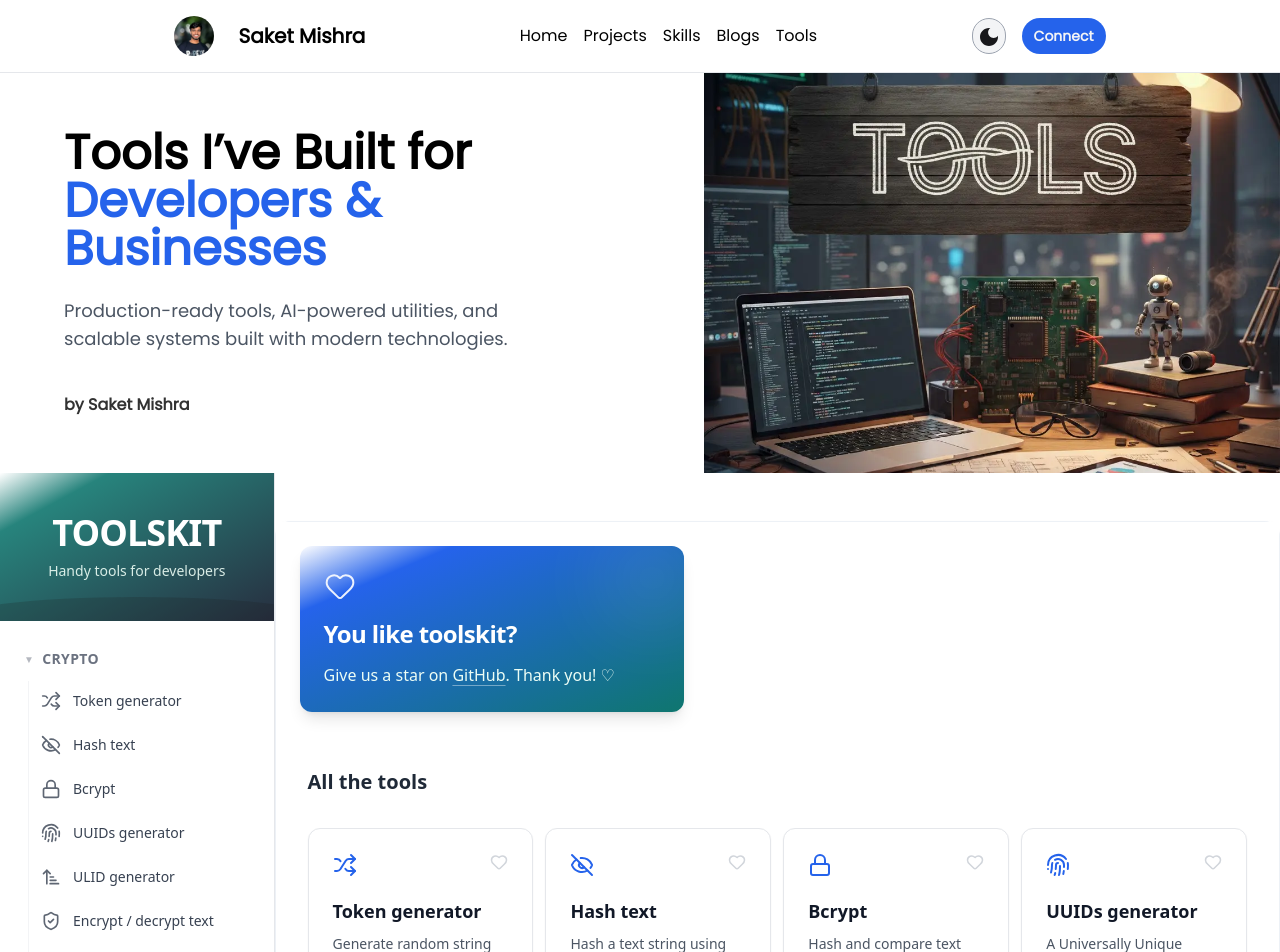
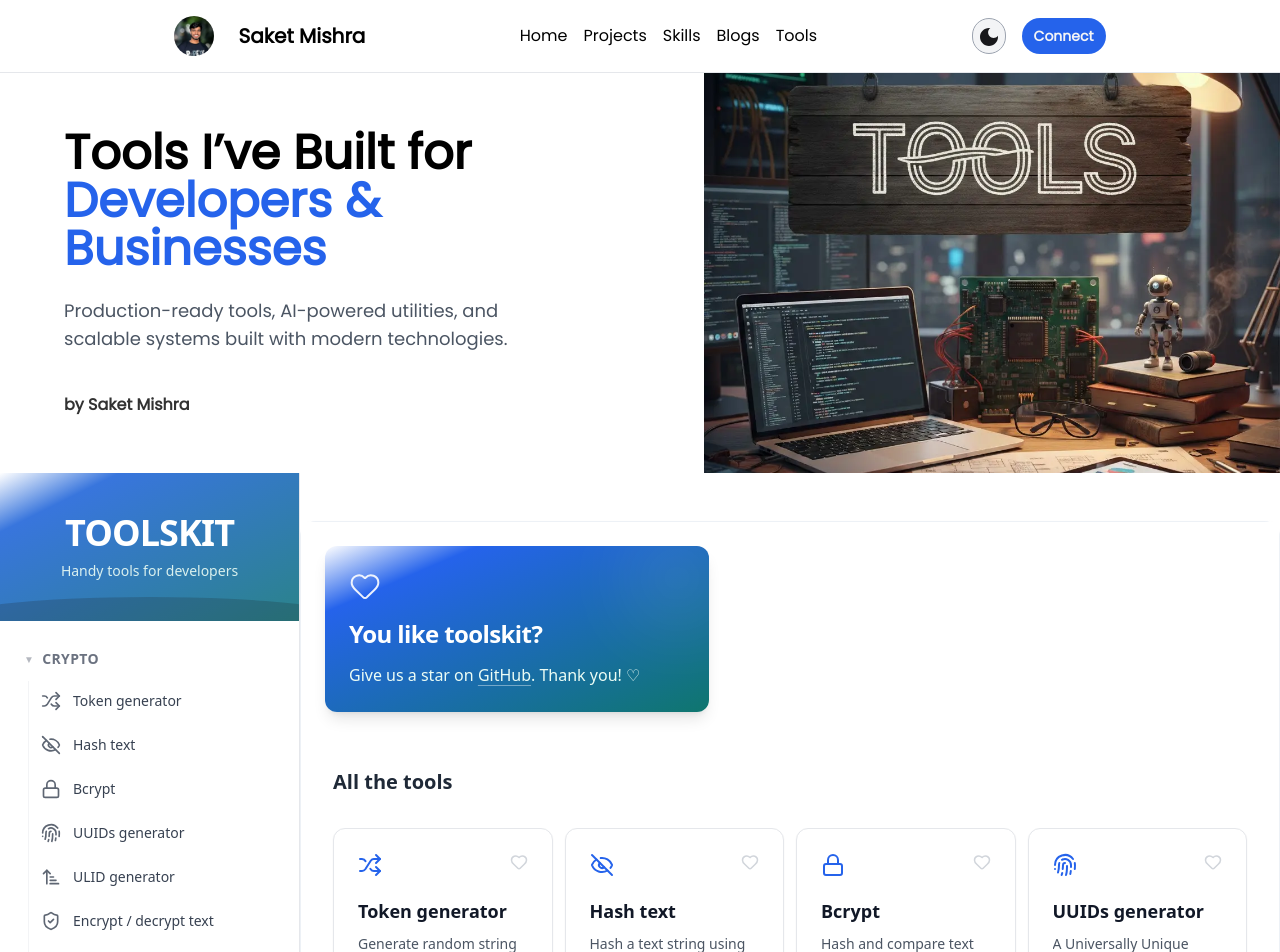
Before and after one commit to Saketmishra14/Portfolio-SM, a React (Vite) app: page /Tool in a window 1280 px wide. Shown: the top 952 px of the page. Built offline with nearby package versions, Linux system fonts and the light colour scheme; the HTML template or start-up script is replaced by a standard one.

Commit message:
fix error

```diff
--- a/src/components/developerTool/HeroSection.jsx
+++ b/src/components/developerTool/HeroSection.jsx
@@ -26,11 +26,25 @@ const HeroSection = () => {
   </div>
 
   {/* Right Side: Image */}
-  <div className="flex-[0.5] relative h-64 lg:h-full">
+  <div className="flex-[0.5] relative
+  h-40
+  sm:h-56
+  md:h-72
+  lg:h-full
+  w-full
+  flex items-center justify-center
+">
   <img
     src={toolHeroImg}
     alt="Binary numbers banner"
-      className="w-full h-full object-cover"
+    className="
+      w-full
+      h-full
+      object-contain
+      sm:object-contain
+      md:object-cover
+      lg:object-cover
+    "
     loading="eager"
   />
 </div>
--- a/src/components/developerTool/ToolLink.jsx
+++ b/src/components/developerTool/ToolLink.jsx
@@ -5,7 +5,7 @@ import { Link } from 'react-router-dom'; // Import Link
   <li>
   <Link
      to={`/tool/${path}`}
-    className="group flex items-center gap-3   px-3 py-2.5 text-sm font-medium text-gray-700 transition-all hover:border-blue-600 hover:text-blue-600 dark:text-gray-300 dark:hover:text-blue-400"
+    className="group flex items-center gap-3 px-3 py-2.5 text-sm font-medium text-gray-700 transition-all hover:border-blue-600 hover:text-blue-600 dark:text-gray-300 dark:hover:text-blue-400"
   >
     {/* The group-hover on the parent ensures the icon scales AND changes color */}
     <span className="flex h-5 w-5 items-center justify-center text-lg opacity-80 transition-transform group-hover:scale-110 group-hover:text-blue-600 dark:group-hover:text-blue-400">
--- a/src/components/developerTool/ToolsSideBar.jsx
+++ b/src/components/developerTool/ToolsSideBar.jsx
@@ -11,9 +11,9 @@ const ToolsSidebar = () => {
   const [isConverterOpen, setIsConverterOpen] = useState(true);
 
   return (
-    <div className="flex h-screen">
+    <div className="">
       <aside
-        className="flex flex-col h-screen w-full max-w-[300px] border-r border-gray-200 bg-white text-gray-800 transition-colors duration-300 dark:border-gray-800 dark:bg-[#18181b] dark:text-gray-200
+        className="flex flex-col h-screen w-[300px] shrink-0 border-r border-gray-200 bg-white text-gray-800 transition-colors duration-300 dark:border-gray-800 dark:bg-[#18181b] dark:text-gray-200
         /* 2. Scrollbar Customization: Transparent background and a small thin line thumb */
         overflow-y-auto
         [&::-webkit-scrollbar]:w-1
@@ -25,7 +25,7 @@ const ToolsSidebar = () => {
 
         {/* Header Section with Gradient */}
         <header className="relative flex flex-col items-center justify-center overflow-hidden px-6 py-10 text-center flex-shrink-0">
-          <div className="absolute inset-0 bg-gradient-to-br from-white via-[#2266d9] to-[#13757d] via-20% from-emerald-600 via-teal-700 to-slate-900 opacity-90" />
+          <div className="absolute inset-0 bg-gradient-to-br from-white via-[#2266d9] to-[#13757d] via-20% from-emerald-600  opacity-90" />
           <div className="absolute bottom-0 left-0 h-12 w-full bg-[#1a1a1a] opacity-20" style={{ clipPath: 'ellipse(70% 50% at 50% 100%)' }} />
 
           <div className="relative z-10">
@@ -42,7 +42,7 @@ const ToolsSidebar = () => {
         <nav className="flex-1 px-4 py-6" aria-label="Tool Categories">
 
           {/* Crypto Category */}
-          <div className="mb-8">
+          <div className="mb-4">
             <button
               onClick={() => setIsCryptoOpen(!isCryptoOpen)}
               className="flex w-full items-center gap-2 px-2 py-1 text-sm font-semibold tracking-wide text-gray-500 uppercase transition-colors hover:text-gray-700 dark:text-gray-400 dark:hover:text-gray-200"
```
Lines whose indentation alone changed are shown as unchanged.
